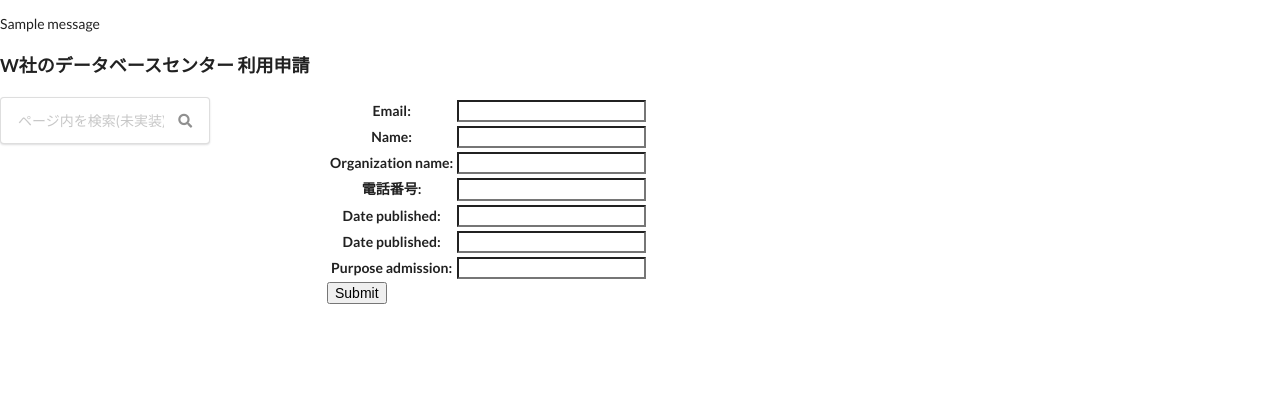
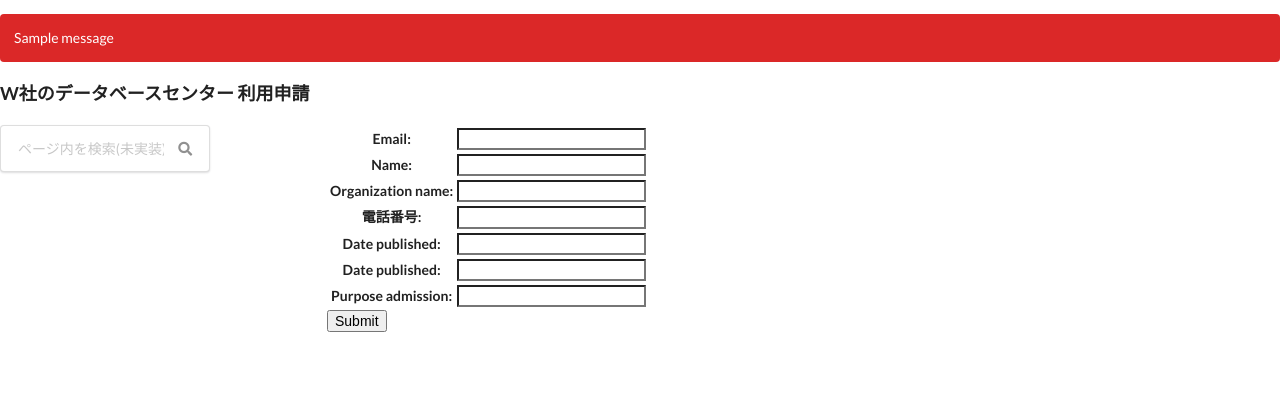
Before and after one commit to t17cs015/T01_deploy, a Django app: page /management_system/add/ in a window 1280 px wide. Shown: the top 420 px of the page. Run offline with Django 3.2, Linux system fonts and the light colour scheme; tables that the repository leaves empty hold one stand-in row (values such as "Sample post"); one stand-in notice (Sample message) is shown; some libraries are stand-ins or nearby versions.

Commit message:
[make] 被ったときの警告用のバーナーの変更
申請の重複によるメッセージのバーナーを変更

```diff
--- a/templates/base.html
+++ b/templates/base.html
@@ -16,12 +16,13 @@
     <div class="notification is-info">
         <!-- <button class="delete" type="button"></button> -->
         {% for message in messages %}
-        <p> {{ message }}</p>
+		<div class="ui red inverted segment"><font style="vertical-align: inherit;"><font style="vertical-align: inherit;">
+			{{ message }}
+		</font></font></div>
         {% endfor %}
     </div>
 </div>
 {% endif %}
-
 
 <body>
 	<div class="countainer">
@@ -44,7 +45,6 @@
 		</div>
 		<div class="twelve wide stretched column">
 			{% block main %}{% endblock %}
-
 		</div>
 	</div>
 </body>
```
